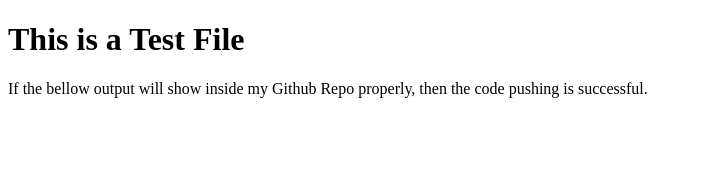
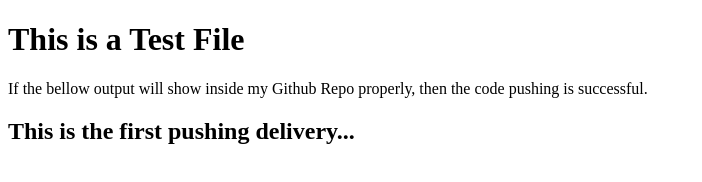
Before and after one commit to csmahmud99/code-push-test, a plain HTML site: page index.html in a window 1280 px wide. Shown: the whole page, without its empty margins (0-702 px from the left). Drawn offline with Linux system fonts and the light colour scheme.

Commit message:
First Code Push - Heading Two Add

```diff
--- a/index.html
+++ b/index.html
@@ -19,5 +19,7 @@
         <p>
             If the bellow output will show inside my Github Repo properly, then the code pushing is successful.
         </p>
+
+        <h2>This is the first pushing delivery...</h2>
     </body>
 </html>
```
